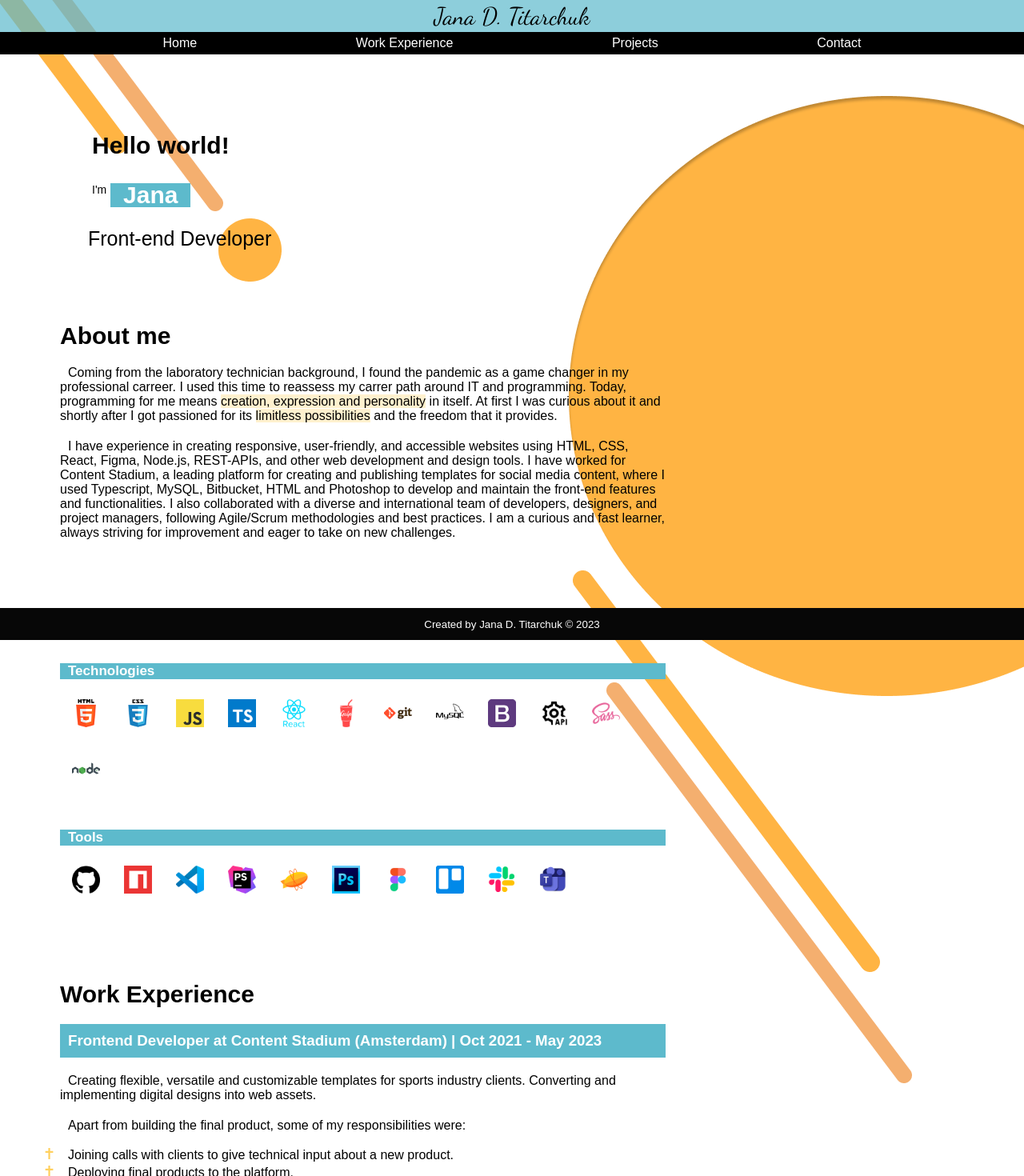
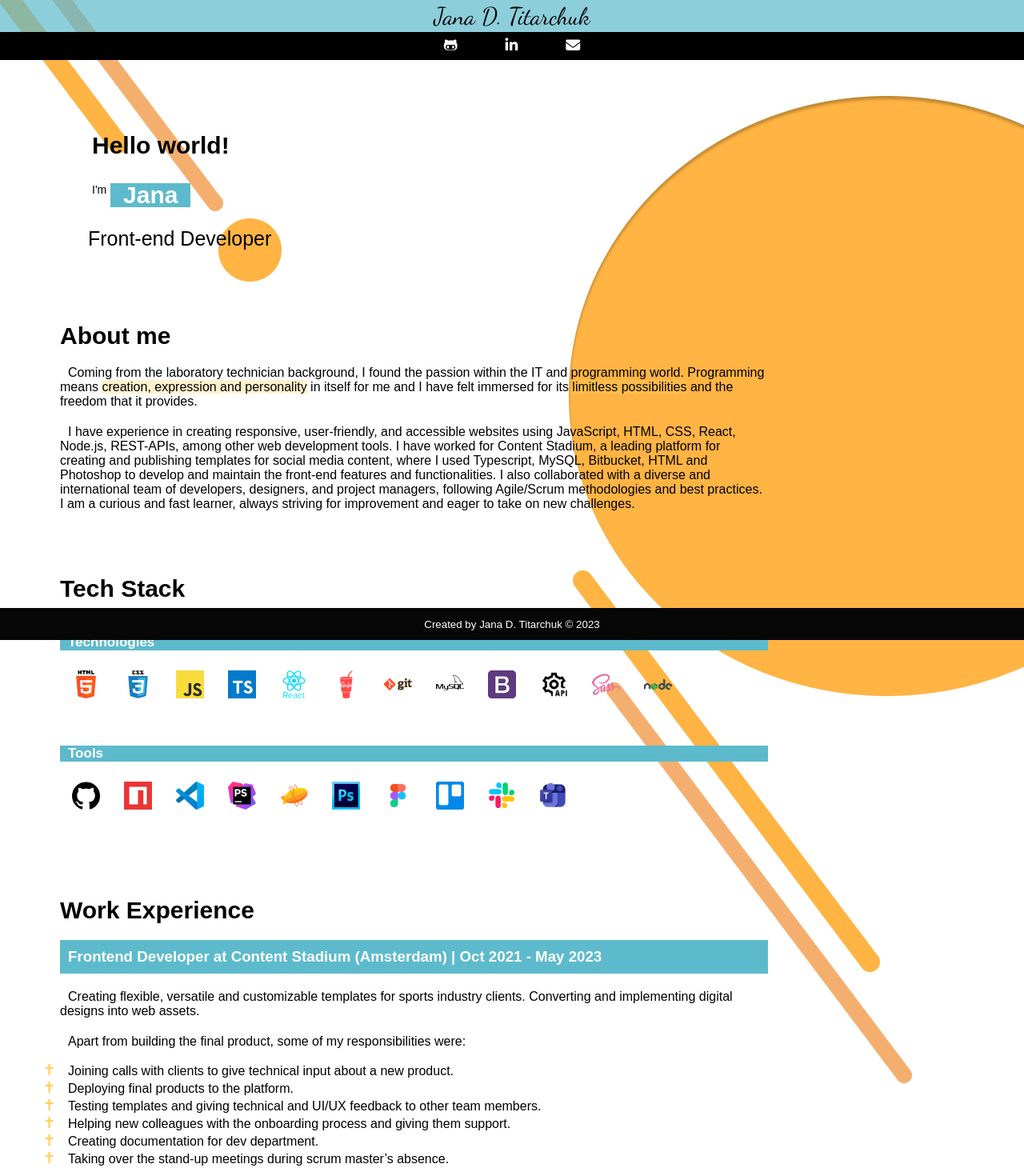
Before and after one commit to janadim/Portfolio, a React (Create React App) app: page /#/ in a window 1280 px wide. Shown: the top 1470 px of the page at 80% size. Built offline with nearby package versions, Linux system fonts and the light colour scheme; a web font is replaced by a local one.

Commit message:
changed hero contact

```diff
--- a/public/index.html
+++ b/public/index.html
@@ -21,7 +21,7 @@
 />
 <meta
   property="og:url"
-  content="https://janadim.github.io/Rick-And-Morty/"
+  content="https://janadim.github.io/Portfolio/"
 />
     <meta charset="utf-8" />
     <link rel="icon" href="%PUBLIC_URL%/favicon.ico" />
@@ -34,10 +34,7 @@
     <link rel="preconnect" href="https://fonts.gstatic.com">
 <link href="https://fonts.googleapis.com/css2?family=Dancing+Script&family=Inclusive+Sans&family=Plus+Jakarta+Sans:wght@200;400;700&family=Roboto:wght@100&display=swap" rel="stylesheet">
     <!-- icons -->
-    <script
-      src="https://kit.fontawesome.com/26c469c759.js"
-      crossorigin="anonymous"
-    ></script>
+    <script src="https://kit.fontawesome.com/7e40560c18.js" crossorigin="anonymous"></script>
     <title>Jana D Titarchuk</title>
   </head>
 
--- a/src/components/AboutMe.js
+++ b/src/components/AboutMe.js
@@ -3,23 +3,20 @@ const AboutMe = () => {
     <div className="aboutme">
       <h1 className="aboutme__title">About me</h1>
       <p className="aboutme__text--1">
-        Coming from the laboratory technician background, I found the pandemic
-        as a game changer in my professional carreer. I used this time to
-        reassess my carrer path around IT and programming. Today, programming
-        for me means{" "}
+        Coming from the laboratory technician background, I found the passion
+        within the IT and programming world. Programming means{" "}
         <span className="aboutme__text--hl">
           creation, expression and personality
         </span>{" "}
-        in itself. At first I was curious about it and shortly after I got
-        passioned for its{" "}
+        in itself for me and I have felt immersed for its{" "}
         <span className="aboutme__text--hl">limitless possibilities</span> and
         the freedom that it provides.
       </p>
 
       <p className="aboutme__text--2">
         I have experience in creating responsive, user-friendly, and accessible
-        websites using HTML, CSS, React, Figma, Node.js, REST-APIs, and other
-        web development and design tools. I have worked for Content Stadium, a
+        websites using JavaScript, HTML, CSS, React, Node.js, REST-APIs, among
+        other web development tools. I have worked for Content Stadium, a
         leading platform for creating and publishing templates for social media
         content, where I used Typescript, MySQL, Bitbucket, HTML and Photoshop
         to develop and maintain the front-end features and functionalities. I
@@ -29,7 +26,6 @@ const AboutMe = () => {
         improvement and eager to take on new challenges.
       </p>
     </div>
-
   );
 };
 export default AboutMe;
--- a/src/components/App.js
+++ b/src/components/App.js
@@ -11,7 +11,7 @@ import Header from "./Header";
 // import Landing from "./Main";
 import Footer from "./Footer";
 import Navbar from "./Navbar";
-import AboutMe from "./AboutMe";
+import SocialMedia from "./SocialMedia";
 import Main from "./Main";
 
 function App() {
@@ -60,12 +60,12 @@ function App() {
         <div className="hero">
           <Header />
           <Navbar />
+          <SocialMedia />
         </div>
-        {/* <Switch>
-          <Route exact path="/"> */}
-        <Main />
-        {/* </Route>
-        </Switch> */}
+        <div className="body-container">
+          <Main />
+        </div>
+
         <Footer />
       </section>
     </>
--- a/src/components/Navbar.js
+++ b/src/components/Navbar.js
@@ -3,7 +3,7 @@ import { Link } from "react-router-dom";
 const Navbar = () => {
   return (
     <nav className="navbar">
-      {/* <h1>Esto es el titpulo del Nav</h1> */}
+      {/* <h1>Esto es el titpulo del Nav</h1>
       <div className="links">
         <Link to="/" className="links__home">
           Home
@@ -17,7 +17,7 @@ const Navbar = () => {
         <Link to="/contact" className="links__contact">
           Contact
         </Link>
-      </div>
+      </div> */}
     </nav>
   );
 };
--- /dev/null
+++ b/src/components/SocialMedia.js
@@ -0,0 +1,48 @@
+import React from "react";
+
+function SocialMedia() {
+  return (
+    <div>
+      <nav className="sm">
+        <ul className="sm__list">
+          <li className="sm__link--animation">
+            <a
+              className="sm__link"
+              href="https://github.com/janadim"
+              target="_blank"
+              alt="github"
+            >
+              <i className="sm__link--icon fab fa-github-alt"></i>
+            </a>
+          </li>
+          <li>
+            <a
+              className="sm__link"
+              href="https://www.linkedin.com/in/janadtitarchuk/"
+              target="_blank"
+              alt="linkedin"
+            >
+              <i className="sm__link--icon fab fa-linkedin-in"></i>
+            </a>
+          </li>
+          <li>
+            <a
+              className="sm__link"
+              href={`mailto:jana.d.titarchuk@gmail.com`}
+              target="_blank"
+              alt="email"
+            >
+              <i className="sm__link--icon fas fa-envelope"></i>
+            </a>
+          </li>
+        </ul>
+      </nav>
+      {/* <div className="working">
+        <div className="working__animation">
+          <span className="working__text">Esta web está en construcción</span>
+        </div>
+      </div> */}
+    </div>
+  );
+}
+export default SocialMedia;
--- a/src/components/WorkExperience.js
+++ b/src/components/WorkExperience.js
@@ -11,7 +11,7 @@ const WorkExperience = () => {
         assets.
       </p>
 
-      <p className="workexperience__text--2">
+      <div className="workexperience__text--2">
         Apart from building the final product, some of my responsibilities were:
         <ul className="workexperience__text--2-duties">
           <li>
@@ -32,7 +32,7 @@ const WorkExperience = () => {
             Taking over the stand-up meetings during scrum master’s absence.
           </li>
         </ul>
-      </p>
+      </div>
     </div>
   );
 };
--- a/src/stylesheets/App.scss
+++ b/src/stylesheets/App.scss
@@ -2,6 +2,17 @@
 @import "./core/variables";
 @import "./core/mixins";
 @import "./html.scss";
+
+
+.body-contaner {
+  text-align: center;
+
+  @include desktop{
+    text-align: center;
+    align-items: center;
+  }
+
+}
 
 
 .hero {
@@ -29,51 +40,100 @@
   }
 }
 
-.links {
+// .links {
+//   position: fixed;
+//   display: flex;
+//   flex-direction: row;
+//   justify-content:space-evenly;
+//   flex-wrap: wrap;
+//   background-color: black;
+//   top: 40px;
+//   width: 100%;
+//   padding: 5px;
+//   z-index: 9999;
+
+//   &__home, &__about, &__techstack, &__workexperience, &__contact, &__projects {
+    // display: inline-block;
+    // position: relative;
+//     color: white;
+//     // color: transparentize(#fff066, 0.3);
+//   }
+
+  // &__home::after, &__about::after, &__techstack::after, &__workexperience::after, &__contact::after, &__projects::after {
+  //   content: '';
+  //   position: absolute;
+  //   width: 100%;
+  //   transform: scaleX(0);
+  //   height: 3px;
+  //   bottom: 0;
+  //   left: 0;
+  //   background-color: #5DBACC;
+  //   transform-origin: bottom left;
+  //   transition: transform 0.25s ease-out;
+  //   border-radius: 2px;
+  // }
+
+  // &__home:hover::after, &__about:hover::after, &__techstack:hover::after, &__workexperience:hover::after, &__contact:hover::after, &__projects:hover::after {
+  //   transform: scaleX(1);
+  //   transform-origin: bottom left;
+  // }
+// }
+
+
+.sm {
+  display: flex;
+  align-content: center;
+  align-items: center;
+  justify-content: center;
+  width: 100%;
+  height: 27px;
   position: fixed;
-  display: flex;
-  flex-direction: row;
-  justify-content:space-evenly;
-  flex-wrap: wrap;
-  background-color: black;
+  z-index: 9999;
+  background-color: rgb(0, 0, 0);
   top: 40px;
-  width: 100%;
-  padding: 5px;
-  z-index: 9999;
 
-  &__home, &__about, &__techstack, &__workexperience, &__contact, &__projects {
-    display: inline-block;
-    position: relative;
-    color: white;
-    // color: transparentize(#fff066, 0.3);
+  &__list {
+    display: flex;
+    align-items: center;
+
   }
+  &__link {
+    padding: 30px;
+    font-size: 16px;
+    &--icon {
+      color: white;
+      display: inline-block;
+      position: relative;
+    }
 
-  &__home::after, &__about::after, &__techstack::after, &__workexperience::after, &__contact::after, &__projects::after {
-    content: '';
-    position: absolute;
-    width: 100%;
-    transform: scaleX(0);
-    height: 3px;
-    bottom: 0;
-    left: 0;
-    background-color: #5DBACC;
-    transform-origin: bottom left;
-    transition: transform 0.25s ease-out;
-    border-radius: 2px;
+    &--icon{
+      transform: scaleX(1);
+      transform-origin: bottom left;
+    }
+
   }
+  @include tablet {
+    height: 35px;
 
-  &__home:hover::after, &__about:hover::after, &__techstack:hover::after, &__workexperience:hover::after, &__contact:hover::after, &__projects:hover::after {
-    transform: scaleX(1);
-    transform-origin: bottom left;
+    &__link {
+      font-size: 18px;
+    }
+  }
+  @include desktop {
+    height: 35px;
+
+    &__link {
+      font-size: 18px;
+    }
   }
 }
 
 
+.introduction {
 
-.introduction {
   position: relative;
   display: block;
-  width: 40%;
+  width: 400px;
   top: 150px;
   text-align: left;
   left: 100px;
@@ -116,11 +176,19 @@
 
 
 .aboutme {
+
+  @include desktop{
+    padding-left: 75px;
+    box-sizing: border-box;
+  }
+
+
   position: relative;
-  padding-left: 75px;
+  padding-left: 12.5vw;
   top: 230px;
-  width: 65vw;
+  width: 75vw;
   text-align: left;
+  box-sizing: content-box;
 
 
   &__title {
@@ -154,13 +222,22 @@
 
 
 .techstack {
+
+  @include desktop{
+    padding-left: 75px;
+    box-sizing: border-box;
+  }
+
+
   position: relative;
-  padding-left: 75px;
-  top: 230px;
-  width: 65vw;
-  text-align: left;
   margin-top: 80px;
   padding-bottom: 260px;
+
+  padding-left: 12.5vw;
+  top: 230px;
+  width: 75vw;
+  text-align: left;
+  box-sizing: content-box;
 
 
   &__title {
@@ -169,9 +246,9 @@
 }
 
 .skills{
+
   margin-top: 40px;
   width: 100%;
-  // background-color: #070707;
 
   &__title {
     font-size: 17px;
@@ -192,49 +269,22 @@
       margin: 15px;
   }
 
-
-// @include tablet{
-//   margin-top: 30px;
-//   &__title{
-//       font-size: 16px;
-//       height: 20px;
-//   }
-//   &__image{
-//       width: 45px;
-//       height: auto;
-//       margin-right: 25px;
-//       margin-bottom: 15px;
-//   }
-//   &__container{
-//       padding-bottom: 20px;
-//   }
-// }
-// @include desktop{
-//   padding-left: 15px;
-//   text-align: center;
-//   &__title{
-//       color: white;
-//       font-size: 14px;
-//       width: 200px;
-//       background-color: $colorPrincipal;
-//       text-transform: uppercase;
-
-//   }
-//   &__image{
-//       width: 40px;
-//       margin-right: 45px;
-//   }
-// }
 }
 
 
 .workexperience {
+
+  @include desktop{
+    padding-left: 75px;
+    box-sizing: border-box;
+  }
+
+  position: relative;
+  padding-left: 12.5vw;
+  width: 75vw;
   text-align: left;
-  position: relative;
-  padding-left: 75px;
+  box-sizing: content-box;
   top: 60px;
-  width: 65vw;
-  text-align: left;
   padding-bottom: 180px;
 
 
@@ -287,9 +337,16 @@
 }
 
 .projects__title{
+  @include desktop{
+    padding-left: 75px;
+    box-sizing: border-box;
+  }
+
+  position: relative;
+  padding-left: 12.5vw;
+  width: 75vw;
+  text-align: left;
   font-size: 30px;
-  text-align: left;
-  padding-left: 75px;
 }
 
 .proyectos {
@@ -320,13 +377,7 @@
     margin: 10px;
   }
 
-  // &__title {
-  //   margin-top: 70px;
-  //   padding-left: 37px;
-  //   padding-right: 36px;
-  //   font-size: 30px;
-  //   background-color: #070707;
-  // }
+
   &__name {
     font-size: 18px;
   }
```
Also changed, not shown: src/components/CharacterCard.js (deleted, +0 -21 lines), src/components/CharacterDetail.js (deleted, +0 -31 lines), src/components/CharacterList.js (deleted, +0 -22 lines), src/components/FilterByName.js (deleted, +0 -23 lines), src/components/TechStack.js (+0 -20 lines), 15 other files (tests, documents, lock files or other folders).
